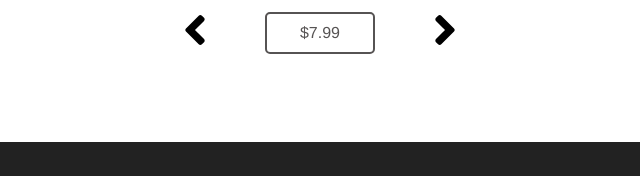
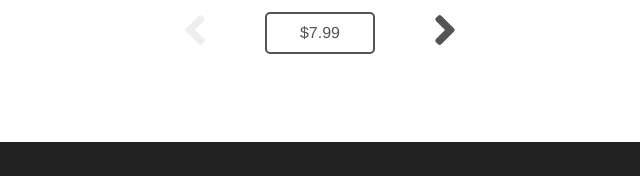
Before and after one commit to bradgarropy/snap-kitchen-carousel, a Gatsby site: page / in a window 1280 px wide. Shown: the part 502-678 px from the top of the page, 320-960 px from the left. Built offline with nearby package versions, Linux system fonts and the light colour scheme; Gatsby itself is replaced by a stand-in of ours.

Commit message:
im getting good.

```diff
--- a/src/components/Slider/Arrow.js
+++ b/src/components/Slider/Arrow.js
@@ -5,11 +5,13 @@ import {FontAwesomeIcon} from "@fortawesome/react-fontawesome"
 import {faAngleLeft, faAngleRight} from "@fortawesome/free-solid-svg-icons"
 
 const StyledArrow = styled.div`
-    cursor: pointer;
+    cursor: ${({disabled}) => (disabled ? "arrow" : "pointer")};
+    color: ${({disabled, theme}) =>
+        disabled ? theme.colors.grey : theme.colors.charcoal};
     padding: 0 20px 0 20px;
 `
 
-const Arrow = ({direction, ...props}) => {
+const Arrow = ({direction, disabled = false, ...props}) => {
     let icon
 
     switch (direction) {
@@ -22,14 +24,15 @@ const Arrow = ({direction, ...props}) => {
     }
 
     return (
-        <StyledArrow>
+        <StyledArrow disabled={disabled}>
             <FontAwesomeIcon icon={icon} size="3x" {...props}/>
         </StyledArrow>
     )
 }
 
 Arrow.propTypes = {
-    direction: PropTypes.oneOf(["left", "right"]),
+    direction: PropTypes.oneOf(["left", "right"]).isRequired,
+    disabled: PropTypes.bool,
 }
 
 export default Arrow
--- a/src/components/Slider/Slider.js
+++ b/src/components/Slider/Slider.js
@@ -1,4 +1,4 @@
-import React, {useState} from "react"
+import React, {useState, useEffect} from "react"
 import styled from "styled-components"
 import Arrow from "./Arrow"
 import FoodCard from "./FoodCard"
@@ -35,23 +35,38 @@ const Slide = styled.div`
 `
 
 const Slider = () => {
+    const [index, setIndex] = useState(0)
     const [translate, setTranslate] = useState(0)
 
-    const onLeftClick = () => {
-        setTranslate(translate + 500)
+    useEffect(() => {
+        setTranslate(index * -500)
+    }, [index])
+
+    const previous = () => {
+        const newIndex = index === 0 ? 0 : index - 1
+        setIndex(newIndex)
         return
     }
 
-    const onRightClick = () => {
-        setTranslate(translate - 500)
+    const next = () => {
+        const newIndex = index === foods.length - 1 ? index : index + 1
+        setIndex(newIndex)
         return
     }
 
     return (
         <SliderWrapper>
             <Arrows>
-                <Arrow direction="left" onClick={onLeftClick}/>
-                <Arrow direction="right" onClick={onRightClick}/>
+                <Arrow
+                    direction="left"
+                    onClick={previous}
+                    disabled={index === 0}
+                />
+                <Arrow
+                    direction="right"
+                    onClick={next}
+                    disabled={index === foods.length - 1}
+                />
             </Arrows>
 
             <Slides translate={translate}>
--- a/src/styles/colors.js
+++ b/src/styles/colors.js
@@ -2,6 +2,7 @@ const colors = {
     white: "#ffffff",
     black: "#000000",
     lightBlack: "#222222",
+    grey: "#eeeeee",
     charcoal: "#565353",
     pink: "#c54bcf",
     hotPink: "#f034a8",
```
